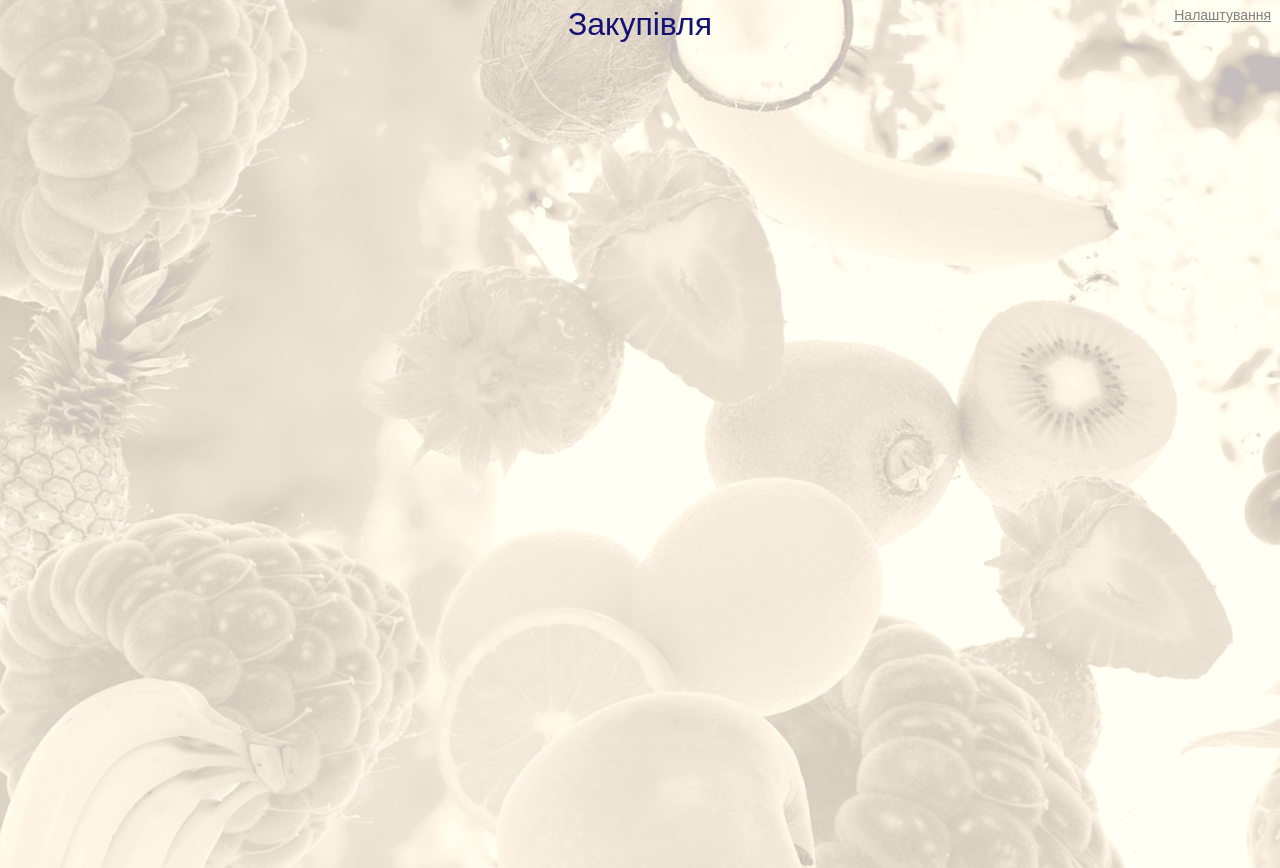
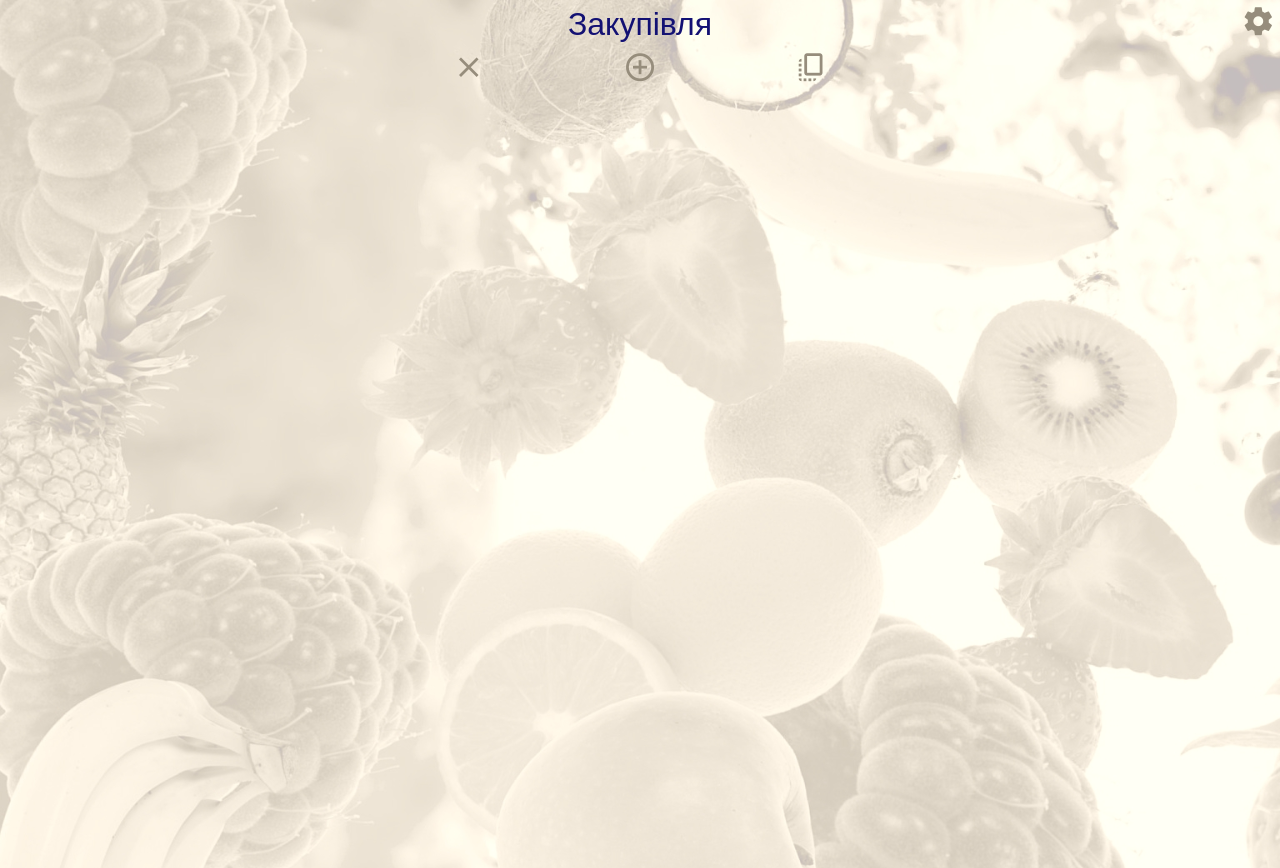
Before and after one commit to rvk220/-, a Vue app: page /#/ in a window 1280 px wide. Shown: the top 868 px of the page. Built offline with nearby package versions, Linux system fonts and the light colour scheme.

Commit message:
подальше налаштування стилів плюс material icons внизу

```diff
--- a/public/index.html
+++ b/public/index.html
@@ -6,6 +6,7 @@
     <meta name="viewport" content="width=device-width,initial-scale=1.0">
     <link rel="icon" href="<%= BASE_URL %>favicon.ico">
     <link href="https://fonts.googleapis.com/css?family=Oswald" rel=“stylesheet”>
+    <link href="https://fonts.googleapis.com/icon?family=Material+Icons" rel="stylesheet">
     <title><%= htmlWebpackPlugin.options.title %></title>
   </head>
   <body>
--- a/src/App.vue
+++ b/src/App.vue
@@ -1,7 +1,4 @@
 <template>
-<div>
-    <h1>Закупівля</h1>
-</div>
   <router-view/>
 </template>
 
@@ -15,7 +12,7 @@
   }
 
   #app {
-    max-width: 600px;
+    max-width: 500px;
     margin: 0 auto;
     height: 100vh;
   }
@@ -28,4 +25,17 @@
     filter:sepia(50%);
     margin-bottom: 0.5rem;
   }
+
+  .btn:focus, select:focus, a:focus, input:focus {
+    box-shadow: none !important;
+  }
+
+  div .material-icons {
+    position:fixed;
+    top:5px;
+    left:5px;
+    font-size: 2.1rem;
+    color:gray;
+    filter:sepia(50%);
+  }
 </style>
--- a/src/components/HelloWorld.vue
+++ /dev/null
@@ -1,58 +0,0 @@
-<template>
-  <div class="hello">
-    <h1>{{ msg }}</h1>
-    <p>
-      For a guide and recipes on how to configure / customize this project,<br>
-      check out the
-      <a href="https://cli.vuejs.org" target="_blank" rel="noopener">vue-cli documentation</a>.
-    </p>
-    <h3>Installed CLI Plugins</h3>
-    <ul>
-      <li><a href="https://github.com/vuejs/vue-cli/tree/dev/packages/%40vue/cli-plugin-babel" target="_blank" rel="noopener">babel</a></li>
-      <li><a href="https://github.com/vuejs/vue-cli/tree/dev/packages/%40vue/cli-plugin-router" target="_blank" rel="noopener">router</a></li>
-    </ul>
-    <h3>Essential Links</h3>
-    <ul>
-      <li><a href="https://vuejs.org" target="_blank" rel="noopener">Core Docs</a></li>
-      <li><a href="https://forum.vuejs.org" target="_blank" rel="noopener">Forum</a></li>
-      <li><a href="https://chat.vuejs.org" target="_blank" rel="noopener">Community Chat</a></li>
-      <li><a href="https://twitter.com/vuejs" target="_blank" rel="noopener">Twitter</a></li>
-      <li><a href="https://news.vuejs.org" target="_blank" rel="noopener">News</a></li>
-    </ul>
-    <h3>Ecosystem</h3>
-    <ul>
-      <li><a href="https://router.vuejs.org" target="_blank" rel="noopener">vue-router</a></li>
-      <li><a href="https://vuex.vuejs.org" target="_blank" rel="noopener">vuex</a></li>
-      <li><a href="https://github.com/vuejs/vue-devtools#vue-devtools" target="_blank" rel="noopener">vue-devtools</a></li>
-      <li><a href="https://vue-loader.vuejs.org" target="_blank" rel="noopener">vue-loader</a></li>
-      <li><a href="https://github.com/vuejs/awesome-vue" target="_blank" rel="noopener">awesome-vue</a></li>
-    </ul>
-  </div>
-</template>
-
-<script>
-export default {
-  name: 'HelloWorld',
-  props: {
-    msg: String
-  }
-}
-</script>
-
-<!-- Add "scoped" attribute to limit CSS to this component only -->
-<style scoped>
-h3 {
-  margin: 40px 0 0;
-}
-ul {
-  list-style-type: none;
-  padding: 0;
-}
-li {
-  display: inline-block;
-  margin: 0 10px;
-}
-a {
-  color: #42b983;
-}
-</style>
--- /dev/null
+++ b/src/composables/LocalStorage.js
@@ -0,0 +1,10 @@
+export default {
+    getLang() {
+        let lang = localStorage.getItem('prodExpLang');
+        if(!lang && navigator.language) lang = navigator.language.slice(0, 2);
+        lang = { uk: 0, ru: 1, en: 2, ['0']: 0, ['1']: 1, ['2']: 2 }[lang];
+        return lang === 0 || lang === 1 || lang === 2 ? lang : 2;
+    },
+
+    setLang: lang => localStorage.setItem('prodExpLang', lang)
+}
--- /dev/null
+++ b/src/composables/Strings.js
@@ -0,0 +1,6 @@
+export default {
+    h1Home: ['Закупівля', 'Покупки', 'Purchases'],
+    h1Settings: ['Налаштування', 'Настройки', 'Settings'],
+    header: ['Заголовок', 'Заглавие', 'Header'],
+    language: ['Мова', 'Язык', 'Language'],
+}
--- a/src/router/index.js
+++ b/src/router/index.js
@@ -1,7 +1,6 @@
 import { createRouter, createWebHashHistory } from 'vue-router';
 import Home from '../views/Home.vue';
-import "bootstrap/dist/css/bootstrap.min.css";
-import "bootstrap";
+import Settings from '../views/Settings.vue';
 
 const routes = [
   {
@@ -10,12 +9,9 @@ const routes = [
     component: Home
   },
   {
-    path: '/about',
-    name: 'About',
-    // route level code-splitting
-    // this generates a separate chunk (about.[hash].js) for this route
-    // which is lazy-loaded when the route is visited.
-    component: () => import(/* webpackChunkName: "about" */ '../views/About.vue')
+    path: '/settings',
+    name: 'Settings',
+    component: Settings
   }
 ]
 
--- a/src/views/About.vue
+++ /dev/null
@@ -1,5 +0,0 @@
-<template>
-  <div class="about">
-    <h1>This is an about page</h1>
-  </div>
-</template>
--- a/src/views/Home.vue
+++ b/src/views/Home.vue
@@ -1,44 +1,67 @@
 <template>
-  <div class="goToSettings">
-    <button type="button" class="btn btn-sm btn-link">Налаштування</button>
-  </div>
+<div class="container">
+  <h1>{{ s.h1Home[lang] }}</h1>
+  <router-link :to="{ name: 'Settings'}">
+    <span class="material-icons goToSettings">
+      settings
+    </span>
+  </router-link>
+</div>
+
   <div class="container" style="height:200%;">
-
+    <section class="buttonSection">
+      <div>
+        <span class="material-icons">
+          clear
+        </span>
+      </div>
+      <div>
+        <span class="material-icons">
+          add_circle_outline
+        </span>
+      </div>
+      <div>
+        <span class="material-icons">
+          copy_all
+        </span>
+      </div>
+    </section>
   </div>
 </template>
 
 <script>
-// @ is an alias to /src
-import HelloWorld from '@/components/HelloWorld.vue'
+import s from '../composables/Strings.js';
 
 export default {
   name: 'Home',
-  components: {
-    HelloWorld
+
+  data() {
+    return {
+      s, lang: 0
+    }
   }
 }
 </script>
 
 <style>
-  .goToSettings {
-    position:fixed;
-    top:0px;
-    right:0px;
+  .material-icons.goToSettings {
+    position:absolute;
+    top:5px;
+    right:5px;
+    left:auto;
   }
 
-  .goToSettings .btn {
-    color:grey;
+  .buttonSection {
+    display: flex;
+    justify-content: space-between;
+    margin: 0 50px;
   }
 
-  .goToSettings .btn:focus {
-    color:grey;
+  .buttonSection div {
+    display: inline-block;
   }
 
-  btn {
-
-  }
-
-  .btn:focus {
-    box-shadow: none !important;
+  .buttonSection span {
+    position:static;
   }
 </style>
--- /dev/null
+++ b/src/views/Settings.vue
@@ -0,0 +1,65 @@
+<template>
+    <div>
+        <h1>{{ s.h1Settings[lang] }}</h1>
+        <div><router-link :to="{ name: 'Home'}">
+            <span class="material-icons">
+                arrow_back_ios_new
+            </span>
+        </router-link></div>
+        <div class="form-floating mb-1">
+            <input type="text" class="form-control" :placeholder="s.header[lang]">
+            <label for="floatingInput">{{ s.header[lang] }}</label>
+        </div>
+        <div class="form-floating">
+            <select class="form-select" v-model="lang" aria-label="Floating label select example">
+                <option value="0">Українська</option>
+                <option value="1">Русский</option>
+                <option value="2">English</option>
+            </select>
+            <label for="floatingSelect">{{ s.language[lang] }}</label>
+        </div>
+    </div>
+</template>
+
+<script>
+import s from '../composables/Strings.js';
+import ls from '../composables/LocalStorage.js';
+
+export default {
+    data() {
+        return {
+            s, lang: ls.getLang()
+        }
+    },
+
+    methods: {
+
+    },
+
+    watch: {
+        lang: ls.setLang
+    }
+}
+</script>
+
+<style>
+    div .form-floating {
+        width: 95%;
+        margin: 0 auto;
+    }
+
+    div .form-floating input, div .form-floating select {
+        background: rgb(250, 247, 241);
+    }
+
+    div .form-floating select {
+        width: 100%;
+        margin: 0 auto;
+        padding-bottom: 10px;
+        line-height: 1.1;
+    }
+
+    div .form-floating select:focus {
+        background: white;
+    }
+</style>
```
Also changed, not shown: src/main.js (+6 -4 lines).
